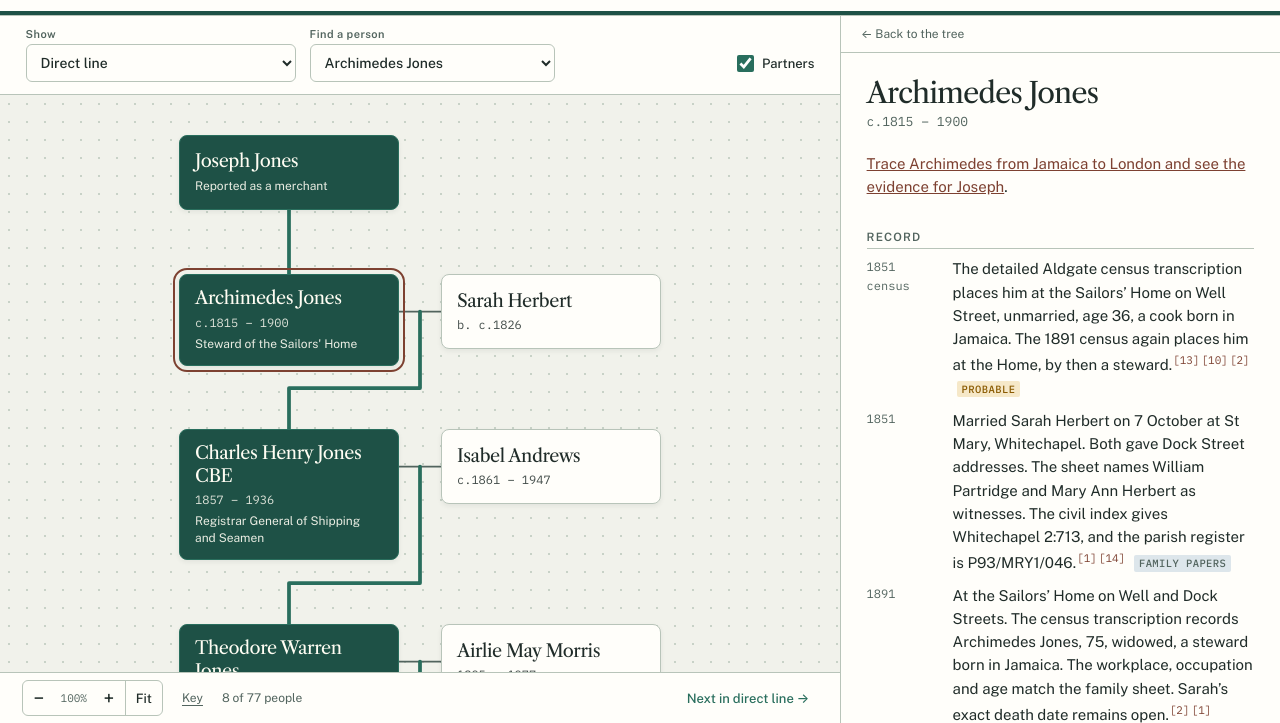
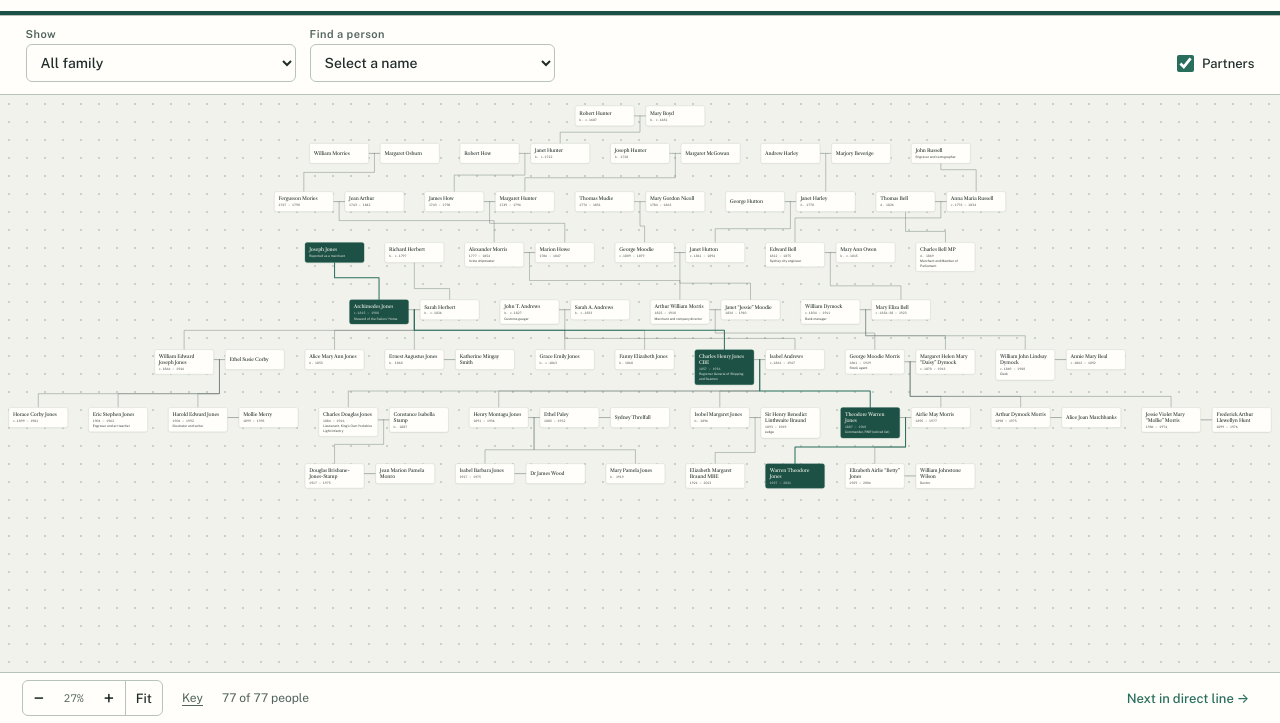
Before and after one commit to HJonesNZL/jones-family-tree, a plain HTML site: page index.html in a window 1280 px wide. Shown: the part 77-800 px from the top of the page. Drawn offline with nearby package versions, Linux system fonts and the light colour scheme.

Commit message:
Open the family tree in the full overview

```diff
--- a/index.html
+++ b/index.html
@@ -251,17 +251,17 @@ aside.detail .in{padding:20px clamp(18px,2vw,30px) 40px;gap:22px}
 </header>
 
 <main>
-  <section class="view" id="tree">
+  <section class="view nodetail" id="tree">
     <div class="chartcol">
       <div class="toolbar" aria-label="Chart controls">
         <label class="chart-field" for="chart-view">Show<select id="chart-view">
+          <option value="all">All family</option>
           <option value="direct">Direct line</option>
           <option value="jones">Jones descendants</option>
           <option value="morris">Airlie Morris’s ancestors</option>
           <option value="andrews">Isabel Andrews’s ancestors</option>
           <option value="herbert">Sarah Herbert’s ancestors</option>
           <option value="close">Close family</option>
-          <option value="all">All family</option>
         </select></label>
         <label class="chart-field" for="person-picker">Find a person<select id="person-picker">
           <option value="">Select a name</option>
@@ -285,7 +285,7 @@ aside.detail .in{padding:20px clamp(18px,2vw,30px) 40px;gap:22px}
         <button id="zline">Next in direct line <span aria-hidden="true">→</span></button>
       </div>
     </div>
-    <aside class="detail" id="detail" aria-live="polite"></aside>
+    <aside class="detail" id="detail" aria-live="polite" hidden></aside>
   </section>
   <section class="view page" id="ancestors" hidden>
     <div class="wrap">
@@ -590,9 +590,13 @@ function zoomAtCenter(factor) {
   scroller.scrollLeft = canvasInset() + chartX * zoom - x;
   scroller.scrollTop = chartY * zoom - y;
 }
+function fitChart() {
+  setZoom(fitZoom());
+  scroller.scrollLeft = scroller.scrollTop = 0;
+}
 $('#zin').onclick = () => zoomAtCenter(1.25);
 $('#zout').onclick = () => zoomAtCenter(.8);
-$('#zfit').onclick = () => { setZoom(fitZoom()); scroller.scrollLeft = scroller.scrollTop = 0; };
+$('#zfit').onclick = fitChart;
 $('#zline').onclick = () => {
   const line = P.filter(p => p.line);
   const next = line[(line.findIndex(p => p.id === sel) + 1) % line.length];
@@ -613,7 +617,8 @@ function changeView() {
     sel = target;
     personPicker.value = target;
     $('#c-' + target)?.classList.add('sel');
-    centre(target);
+    if (chartView.value === 'all') fitChart();
+    else centre(target);
   }
 }
 chartView.onchange = () => {
@@ -806,10 +811,12 @@ if ('ResizeObserver' in window) new ResizeObserver(() => {
   if (sel) centre(sel);
 }).observe(scroller);
 
-function start(){ build(); timeline(); research();
-  const first = F.start || P[0].id;
-  if (narrow()) { $('#detail').hidden = true; setZoom(1); sel = first; personPicker.value = first; const c = document.getElementById('c-' + first); if (c) c.classList.add('sel'); centre(first); }
-  else select(first, false);
+function start(){
+  build();
+  timeline();
+  research();
+  const [view, id] = location.hash.slice(1).split('/');
+  if (view !== 'person' || !byId[id]) fitChart();
   route();
 }
 if (document.fonts && document.fonts.ready) document.fonts.ready.then(start); else start();
```
